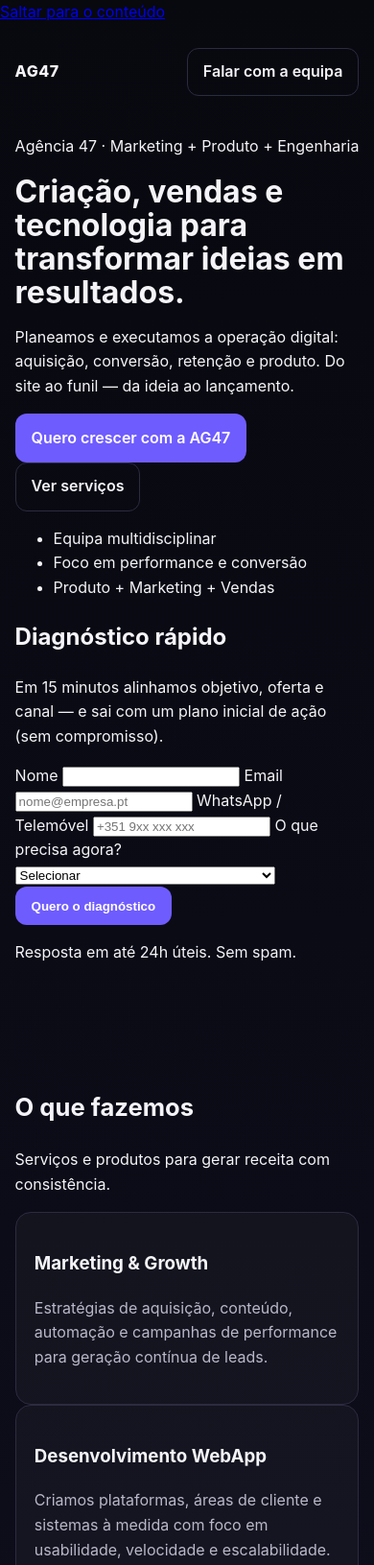
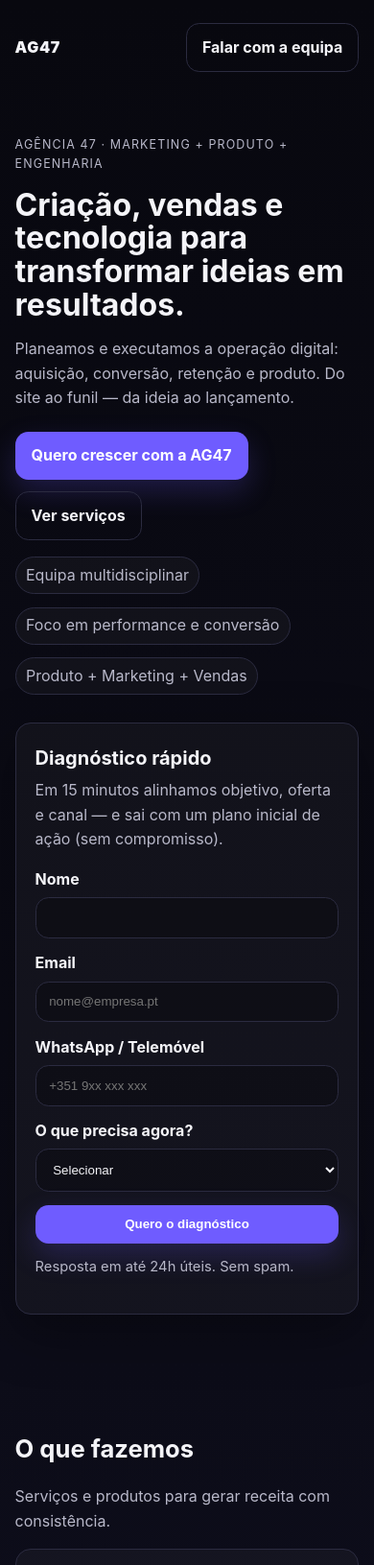
Before and after one commit to golf-OB/Ag47, a plain HTML site: page index.html in a window 390 px wide. Shown: the top 1631 px of the page at 96% size. Drawn offline with Linux system fonts and the light colour scheme.

Commit message:
Upgrade styles.css to support new pt-PT landing layout (hero-grid, form, grids, a11y)

```diff
--- a/styles.css
+++ b/styles.css
@@ -6,10 +6,15 @@
   --primary: #6f5cff;
   --primary-hover: #5948db;
   --outline: #2b2b40;
+  --shadow: 0 18px 55px rgba(0, 0, 0, 0.35);
 }
 
 * {
   box-sizing: border-box;
+}
+
+html {
+  scroll-behavior: smooth;
 }
 
 body {
@@ -20,11 +25,37 @@ body {
   line-height: 1.6;
 }
 
+/* Accessibility */
+.skip-link {
+  position: absolute;
+  top: 0.75rem;
+  left: 0.75rem;
+  padding: 0.6rem 0.8rem;
+  border-radius: 0.75rem;
+  background: #0c0c16;
+  color: var(--text);
+  border: 1px solid var(--outline);
+  transform: translateY(-160%);
+  transition: transform 0.2s ease;
+  z-index: 999;
+  text-decoration: none;
+}
+
+.skip-link:focus {
+  transform: translateY(0);
+}
+
+:focus-visible {
+  outline: 2px solid rgba(111, 92, 255, 0.9);
+  outline-offset: 3px;
+}
+
 .container {
   width: min(1120px, 92%);
   margin: 0 auto;
 }
 
+/* Top nav */
 .nav {
   display: flex;
   justify-content: space-between;
@@ -35,59 +66,31 @@ body {
 .brand {
   color: var(--text);
   text-decoration: none;
-  font-weight: 800;
-  letter-spacing: 0.03em;
+  font-weight: 900;
+  letter-spacing: 0.04em;
 }
 
-.hero {
-  padding-bottom: 3rem;
-}
-
-.hero-content {
-  padding: 3.25rem 0 1.5rem;
-}
-
-.eyebrow {
-  text-transform: uppercase;
-  letter-spacing: 0.08em;
-  font-size: 0.8rem;
-  color: var(--muted);
-}
-
-h1 {
-  font-size: clamp(2rem, 4vw, 3.5rem);
-  line-height: 1.1;
-  margin: 0.5rem 0 1rem;
-  max-width: 16ch;
-}
-
-.subtitle {
-  max-width: 62ch;
-  color: var(--muted);
-}
-
-.hero-cta {
-  display: flex;
-  gap: 0.75rem;
-  flex-wrap: wrap;
-  margin: 1.5rem 0;
-}
-
+/* Buttons */
 .btn {
   display: inline-flex;
   align-items: center;
   justify-content: center;
   text-decoration: none;
-  border-radius: 0.75rem;
+  border-radius: 0.85rem;
   padding: 0.72rem 1rem;
-  font-weight: 600;
+  font-weight: 650;
   border: 1px solid transparent;
-  transition: all 0.2s ease;
+  transition: background 0.2s ease, border-color 0.2s ease, transform 0.12s ease;
+}
+
+.btn:active {
+  transform: translateY(1px);
 }
 
 .btn-primary {
   background: var(--primary);
   color: #fff;
+  box-shadow: 0 12px 30px rgba(111, 92, 255, 0.22);
 }
 
 .btn-primary:hover {
@@ -102,18 +105,142 @@ h1 {
 
 .btn-outline:hover,
 .btn-ghost:hover {
-  background: #171728;
+  background: rgba(255, 255, 255, 0.05);
 }
 
-.highlights {
+/* Hero */
+.hero {
+  padding-bottom: 2.25rem;
+}
+
+.hero-grid {
+  display: grid;
+  grid-template-columns: 1.15fr 0.85fr;
+  gap: 1.8rem;
+  align-items: start;
+  padding: 2.4rem 0 1.25rem;
+}
+
+.tag {
+  display: inline-flex;
+  align-items: center;
+  color: var(--muted);
+  text-transform: uppercase;
+  letter-spacing: 0.09em;
+  font-size: 0.78rem;
+  margin: 0 0 0.65rem;
+}
+
+h1 {
+  font-size: clamp(2rem, 4vw, 3.35rem);
+  line-height: 1.08;
+  margin: 0.35rem 0 1rem;
+  max-width: 22ch;
+}
+
+.subhead {
+  max-width: 70ch;
+  color: var(--muted);
+  margin: 0;
+}
+
+.cta-row {
   display: flex;
-  gap: 1rem;
+  gap: 0.75rem;
+  flex-wrap: wrap;
+  margin: 1.35rem 0 1.1rem;
+}
+
+.quick-points {
+  display: flex;
+  gap: 0.85rem;
   flex-wrap: wrap;
   list-style: none;
   padding: 0;
+  margin: 0;
   color: var(--muted);
 }
 
+.quick-points li {
+  border: 1px solid var(--outline);
+  background: rgba(255, 255, 255, 0.03);
+  padding: 0.35rem 0.65rem;
+  border-radius: 999px;
+}
+
+/* Cards */
+.card,
+.hero-card {
+  background: rgba(255, 255, 255, 0.03);
+  border: 1px solid var(--outline);
+  border-radius: 1rem;
+}
+
+.card {
+  padding: 1.2rem;
+}
+
+.card p {
+  color: var(--muted);
+}
+
+.hero-card {
+  padding: 1.25rem;
+  box-shadow: var(--shadow);
+}
+
+.hero-card h2 {
+  margin: 0 0 0.35rem;
+  font-size: 1.25rem;
+}
+
+.hero-card p {
+  margin: 0 0 1rem;
+  color: var(--muted);
+}
+
+/* Form */
+.mini-form {
+  display: grid;
+  gap: 0.85rem;
+}
+
+label {
+  display: grid;
+  gap: 0.35rem;
+  font-weight: 650;
+}
+
+input,
+select {
+  width: 100%;
+  padding: 0.8rem 0.85rem;
+  border-radius: 0.85rem;
+  border: 1px solid var(--outline);
+  background: rgba(0, 0, 0, 0.25);
+  color: var(--text);
+}
+
+select option {
+  background: #0c0c16;
+  color: var(--text);
+}
+
+.small {
+  font-size: 0.92rem;
+  color: var(--muted);
+  margin: 0;
+}
+
+.form-status {
+  border: 1px solid rgba(111, 92, 255, 0.35);
+  background: rgba(111, 92, 255, 0.12);
+  color: #e7e3ff;
+  padding: 0.65rem 0.75rem;
+  border-radius: 0.85rem;
+}
+
+/* Sections */
 .section {
   padding: 4rem 0;
 }
@@ -123,24 +250,18 @@ h1 {
   margin-top: 0;
 }
 
-.grid.cards {
+.lead {
+  color: var(--muted);
+  margin-top: -0.3rem;
+}
+
+.grid-3 {
   display: grid;
   gap: 1rem;
-  grid-template-columns: repeat(auto-fit, minmax(220px, 1fr));
+  grid-template-columns: repeat(3, minmax(0, 1fr));
 }
 
-.card {
-  background: rgba(255, 255, 255, 0.03);
-  border: 1px solid var(--outline);
-  border-radius: 1rem;
-  padding: 1.2rem;
-}
-
-.card p {
-  color: var(--muted);
-}
-
-.section-dark {
+.section-alt {
   background: rgba(255, 255, 255, 0.02);
   border-top: 1px solid var(--outline);
   border-bottom: 1px solid var(--outline);
@@ -161,6 +282,21 @@ h1 {
   margin-bottom: 0.75rem;
 }
 
+.proof {
+  border: 1px solid var(--outline);
+  background: rgba(255, 255, 255, 0.02);
+  border-radius: 1rem;
+  padding: 1.1rem 1.2rem;
+}
+
+.final-cta {
+  text-align: center;
+}
+
+.privacy {
+  margin-top: 0.9rem;
+}
+
 .contact {
   text-align: center;
 }
@@ -176,7 +312,15 @@ h1 {
   color: var(--muted);
 }
 
-@media (max-width: 760px) {
+@media (max-width: 900px) {
+  .hero-grid {
+    grid-template-columns: 1fr;
+  }
+
+  .grid-3 {
+    grid-template-columns: 1fr;
+  }
+
   .split {
     grid-template-columns: 1fr;
   }
```
